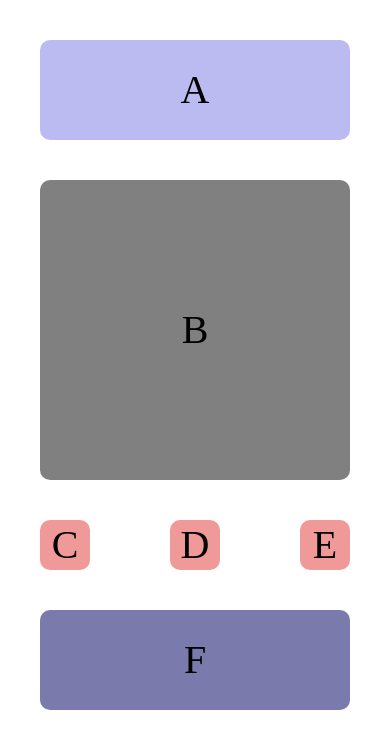
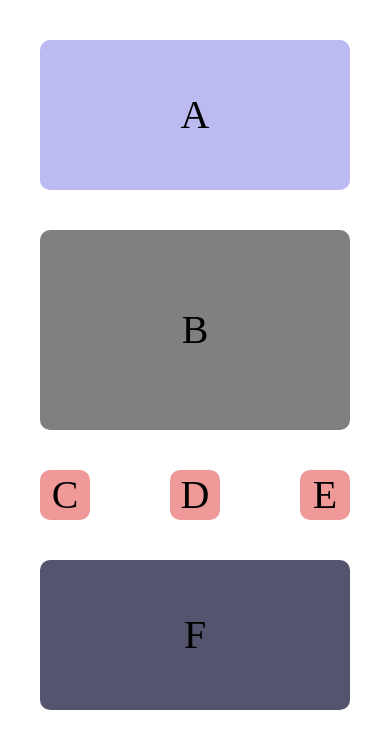
Before and after one commit to megrisbb/okten-web, a plain HTML site: page Lesson4/HW2/index.html in a window 390 px wide. Drawn offline with Linux system fonts and the light colour scheme.

Commit message:
Lesson 4 HW 2 fisrt version

```diff
--- a/Lesson4/HW2/css/style.css
+++ b/Lesson4/HW2/css/style.css
@@ -1,37 +1,45 @@
 
 .blockA {
-    height: 215px;
+    height: 300px;
     background-color: #bcbbf1;
 }
+
 .blockB {
     margin: 20px 0 0 20px;
-    height: 215px;
+    height: 300px;
     background-color: grey;
 }
+
 .main {
     display: flex;
 }
+
 .left-blocks {
     width: 100%;
 }
+
 .bottom-blocks {
     display: flex;
     justify-content: space-between;
 }
+
 .bottom-block {
-    width: 25%;
-    height: 215px;
+    width: 40%;
+    height: 300px;
     background-color: #ef9999;
     margin: 20px 0 20px 20px;
 }
+
 .blockF {
     width: 20%;
-    height: 450px;
-    background-color: #7a7aad;
+    height: 620px;
+    background-color: #54546e;
 }
+
 .blockA, .blockF {
     margin: 20px 20px 0 20px;
 }
+
 .blockA, .blockB, .blockF, .bottom-block {
     border-radius: 10px;
     display: flex;
@@ -39,49 +47,68 @@
     align-items: center;
     font-size: 40px;
 }
+
 @media screen and (max-width: 1500px) {
     .main {
         flex-wrap: wrap;
     }
+
     .blockF, .blockA {
-        height: 200px;
+        height: 300px;
     }
+
     .blockF {
         width: 100%;
         margin: 40px 40px 0 40px;
     }
+
     .blockA {
         margin: 40px 40px 0 40px;
     }
+
     .blockB {
         height: 500px;
         margin: 40px 40px 0 40px;
     }
+
     .bottom-blocks {
         justify-content: space-between;
 
     }
+
     .bottom-block {
-        width: 20%;
+        width: 25%;
         margin: 40px 40px 0 40px;
     }
 }
 
-@media screen and (max-width: 900px) {
+@media screen and (max-width: 1000px) {
     .blockF, .blockA {
-        height: 100px;
+        height: 150px;
     }
+
     .blockB {
-        height: 300px;
+        height: 400px;
     }
+
     .bottom-block {
         width: 15%;
+        height: 150px;
+    }
+}
+
+@media screen and (max-width: 800px) {
+    .bottom-block {
         height: 100px;
     }
 }
 
-@media screen and (max-width: 400px) {
+@media screen and (max-width: 500px) {
     .bottom-block {
         height: 50px;
     }
+
+    .blockB {
+        height: 200px;
+    }
 }
```
